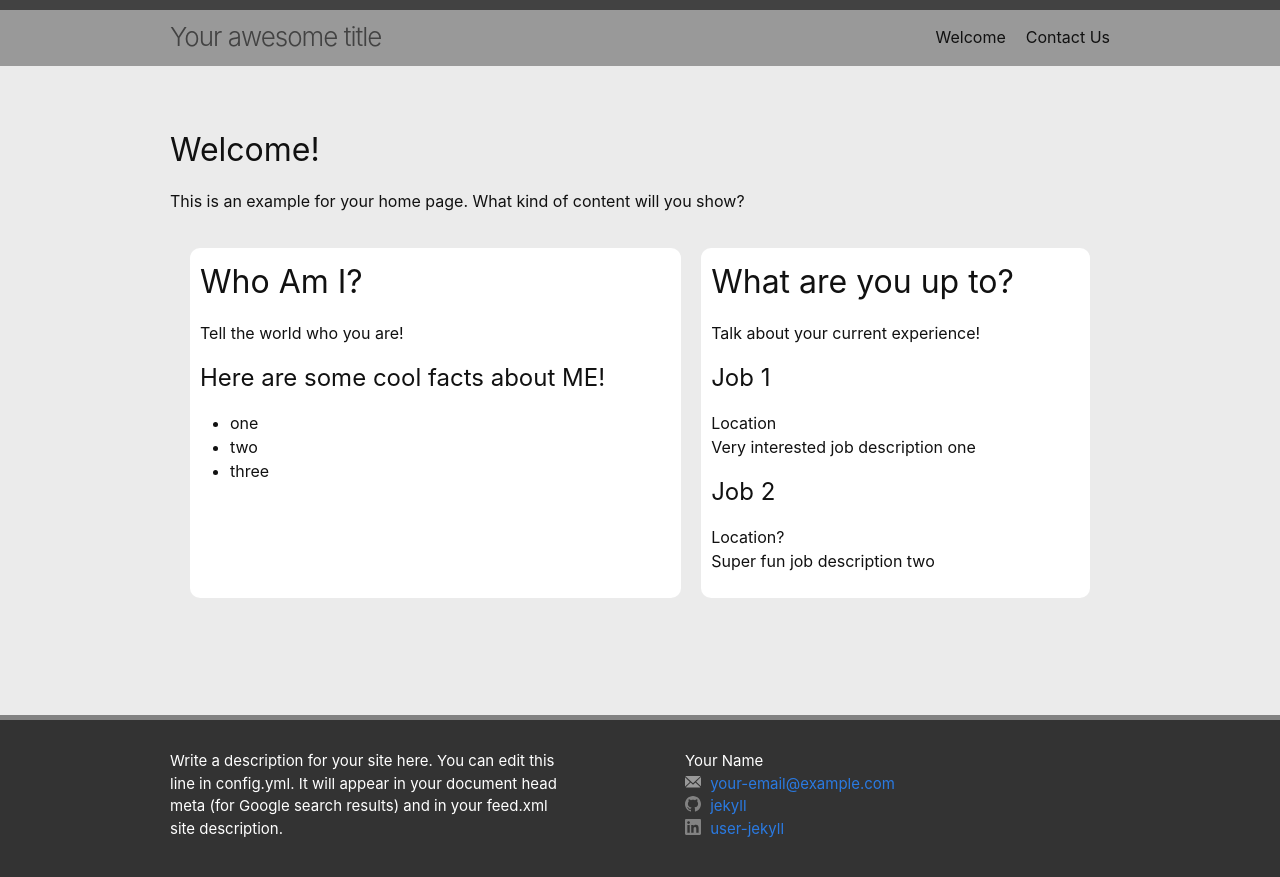
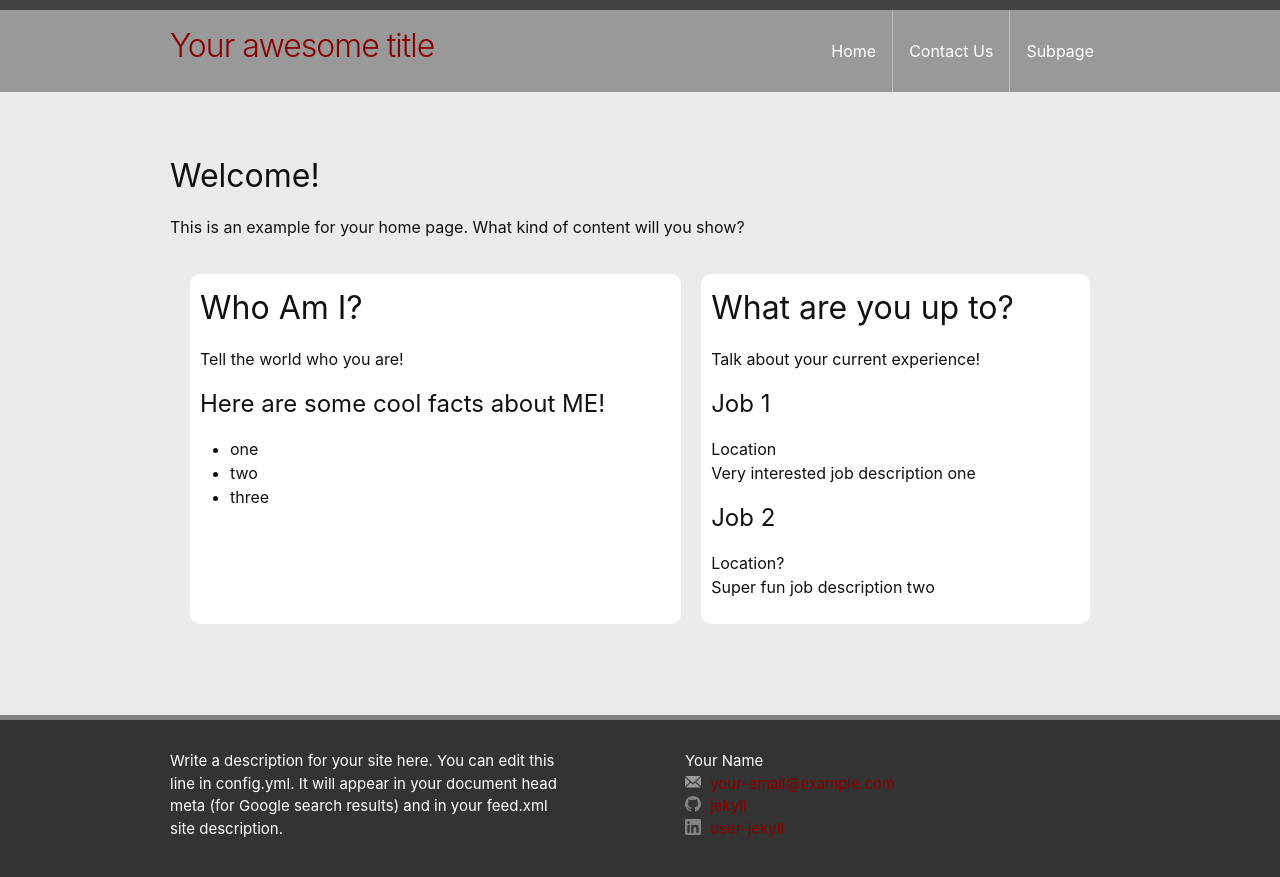
Before and after one commit to JenStep/jenstep_theme, a Jekyll site: the page built from index.md, in a window 1280 px wide. Shown: the top 877 px of the page. Built offline with Jekyll 4.4.1, drawn with Linux system fonts in a browser that asks for light colours.

Commit message:
add subdirectory support, change brand color to dark red

```diff
--- a/_includes/header.html
+++ b/_includes/header.html
@@ -17,12 +17,24 @@
         </label>
 
         <div class="trigger">
-          {%- for path in page_paths -%}
-            {%- assign my_page = site.pages | where: "path", path | first -%}
-            {%- if my_page.title -%}
-            <a class="page-link" href="{{ my_page.url | relative_url }}">{{ my_page.title | escape }}</a>
-            {%- endif -%}
-          {%- endfor -%}
+          <ul>
+            {% assign links = site.data.navigation %}
+            {% for link in links %}
+              {% if link.sublinks %}
+                <li class="dropdown">
+                  <a href="{{ site.url }}{{ site.baseurl }}{{ link.url }}">{{ link.title }}</a>
+                  <div class="dropdown-content">
+                    {% for sublink in link.sublinks %}
+                      <a href="{{ site.url }}{{ site.baseurl }}{{ sublink.url }}">{{ sublink.title }}</a>
+                    {% endfor %}
+                  </div>
+                </li>
+              {% else %}
+                <li>
+                  <a href="{{ site.url }}{{ site.baseurl }}{{ link.url }}">{{ link.title }}</a>
+              {% endif %}
+            {% endfor %}
+          </ul>
         </div>
       </nav>
     {%- endif -%}
--- a/_sass/jenstep_theme.scss
+++ b/_sass/jenstep_theme.scss
@@ -12,7 +12,7 @@ $spacing-unit:     30px !default;
 
 $text-color:       #111 !default;
 $background-color: #4b4b4b !default;
-$brand-color:      #2a7ae2 !default;
+$brand-color:      #8b0000 !default;
 
 $grey-color:       #828282 !default;
 $grey-color-light: lighten($grey-color, 40%) !default;
--- a/_sass/jenstep_theme/_layout.scss
+++ b/_sass/jenstep_theme/_layout.scss
@@ -11,22 +11,84 @@
 }
 
 .site-title {
-  @include relative-font-size(1.625);
+  @include relative-font-size(2);
   font-weight: 300;
-  line-height: $base-line-height * $base-font-size * 2.25;
+  line-height: $base-line-height * $base-font-size * 3;
   letter-spacing: -1px;
   margin-bottom: 0;
   float: left;
 
+
   &,
   &:visited {
-    color: $grey-color-dark;
+    color: $brand-color;
   }
 }
 
 .site-nav {
   float: right;
   line-height: $base-line-height * $base-font-size * 2.25;
+
+  ul {
+    list-style-type: none;
+    margin: 0;
+    padding: 0;
+    background-color: #333;
+  }
+
+  li {
+    float: left;
+    border-right: 1px solid #bbb;
+  }
+
+  li:last-child {
+    border-right: none;
+  }
+
+  .active {
+    background-color: #4CAF50;
+  }
+
+  li a, .dropbtn {
+    display: inline-block;
+    padding: 14px 16px;
+    color: white;
+    text-align: center;
+    text-decoration: none;
+  }
+
+  li a:hover, .dropdown:hover .dropbtn {
+    background-color: $brand-color;
+  }
+
+  li.dropdown {
+    display: inline-block;
+  }
+
+  .dropdown-content {
+    display: none;
+    position: absolute;
+    background-color: $grey-color;
+    min-width: 160px;
+    box-shadow: 0px 8px 16px 0px rgba(0, 0, 0, 0.2);
+    z-index: 1;
+  }
+
+  .dropdown-content a {
+    color: black;
+    padding: 12px 16px;
+    text-decoration: none;
+    display: block;
+    text-align: left;
+  }
+
+  .dropdown-content a:hover {
+    background-color: #f1f1f1;
+  }
+
+  .dropdown:hover .dropdown-content {
+    display: block;
+  }
 
   .nav-trigger {
       display: none;
```
Also changed, not shown: _data/navigation.yml (added, +11 -0 lines), contactUs.md (+1 -1 lines), index.md (+0 -1 lines), subpage.md (added, +8 -0 lines), subpage1.md (added, +8 -0 lines), subpage2.md (added, +8 -0 lines).
